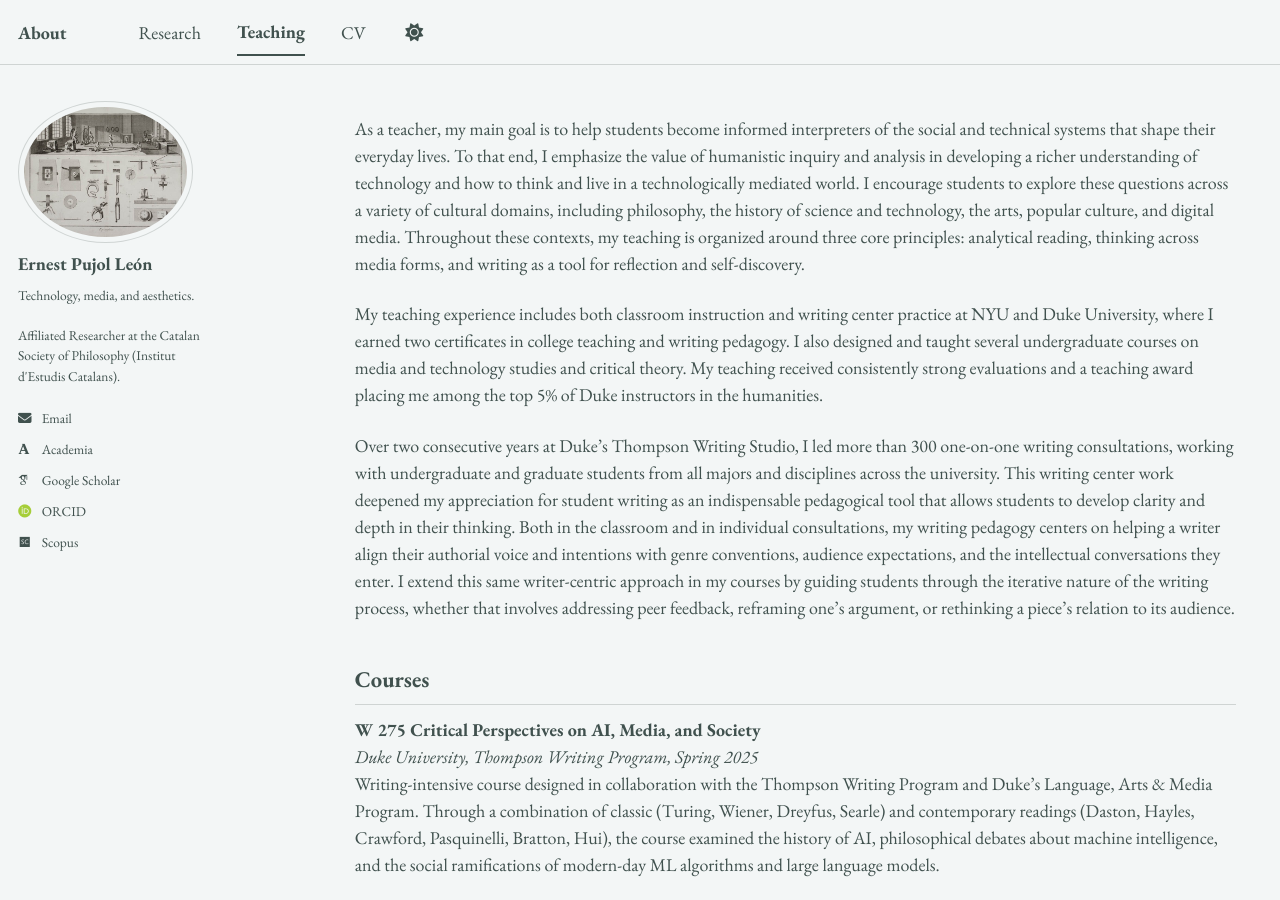
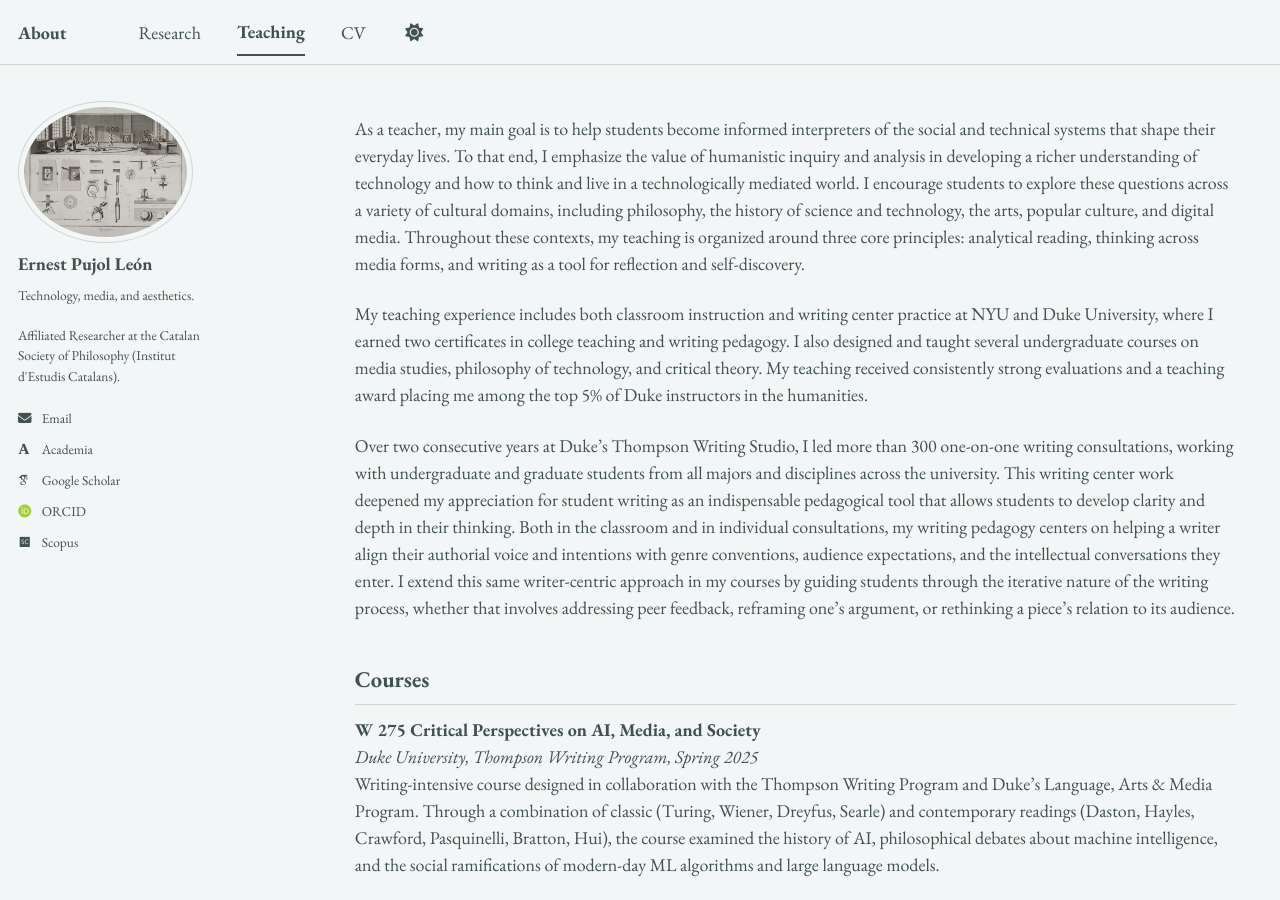
Before and after one commit to epujol90/epujol90.github.io, a Jekyll site: the page built from _pages/teaching.md, in a window 1280 px wide and 900 px high. Built offline with Jekyll 4.4.1, drawn with Linux system fonts in a browser that asks for light colours; some web fonts are replaced; a script bundle is joined from its source files by our own code; library files that are not in the unit come from our copies.

Commit message:
Update teaching.md

```diff
--- a/_pages/teaching.md
+++ b/_pages/teaching.md
@@ -7,7 +7,7 @@ author_profile: true
 
 As a teacher, my main goal is to help students become informed interpreters of the social and technical systems that shape their everyday lives. To that end, I emphasize the value of humanistic inquiry and analysis in developing a richer understanding of technology and how to think and live in a technologically mediated world. I encourage students to explore these questions across a variety of cultural domains, including philosophy, the history of science and technology, the arts, popular culture, and digital media. Throughout these contexts, my teaching is organized around three core principles: analytical reading, thinking across media forms, and writing as a tool for reflection and self-discovery.
 
-My teaching experience includes both classroom instruction and writing center practice at NYU and Duke University, where I earned two certificates in college teaching and writing pedagogy. I also designed and taught several undergraduate courses on media and technology studies and critical theory. My teaching received consistently strong evaluations and a teaching award placing me among the top 5% of Duke instructors in the humanities.
+My teaching experience includes both classroom instruction and writing center practice at NYU and Duke University, where I earned two certificates in college teaching and writing pedagogy. I also designed and taught several undergraduate courses on media studies, philosophy of technology, and critical theory. My teaching received consistently strong evaluations and a teaching award placing me among the top 5% of Duke instructors in the humanities.
 
 Over two consecutive years at Duke’s Thompson Writing Studio, I led more than 300 one-on-one writing consultations, working with undergraduate and graduate students from all majors and disciplines across the university. This writing center work deepened my appreciation for student writing as an indispensable pedagogical tool that allows students to develop clarity and depth in their thinking. Both in the classroom and in individual consultations, my writing pedagogy centers on helping a writer align their authorial voice and intentions with genre conventions, audience expectations, and the intellectual conversations they enter. I extend this same writer-centric approach in my courses by guiding students through the iterative nature of the writing process, whether that involves addressing peer feedback, reframing one’s argument, or rethinking a piece’s relation to its audience.
 
```
